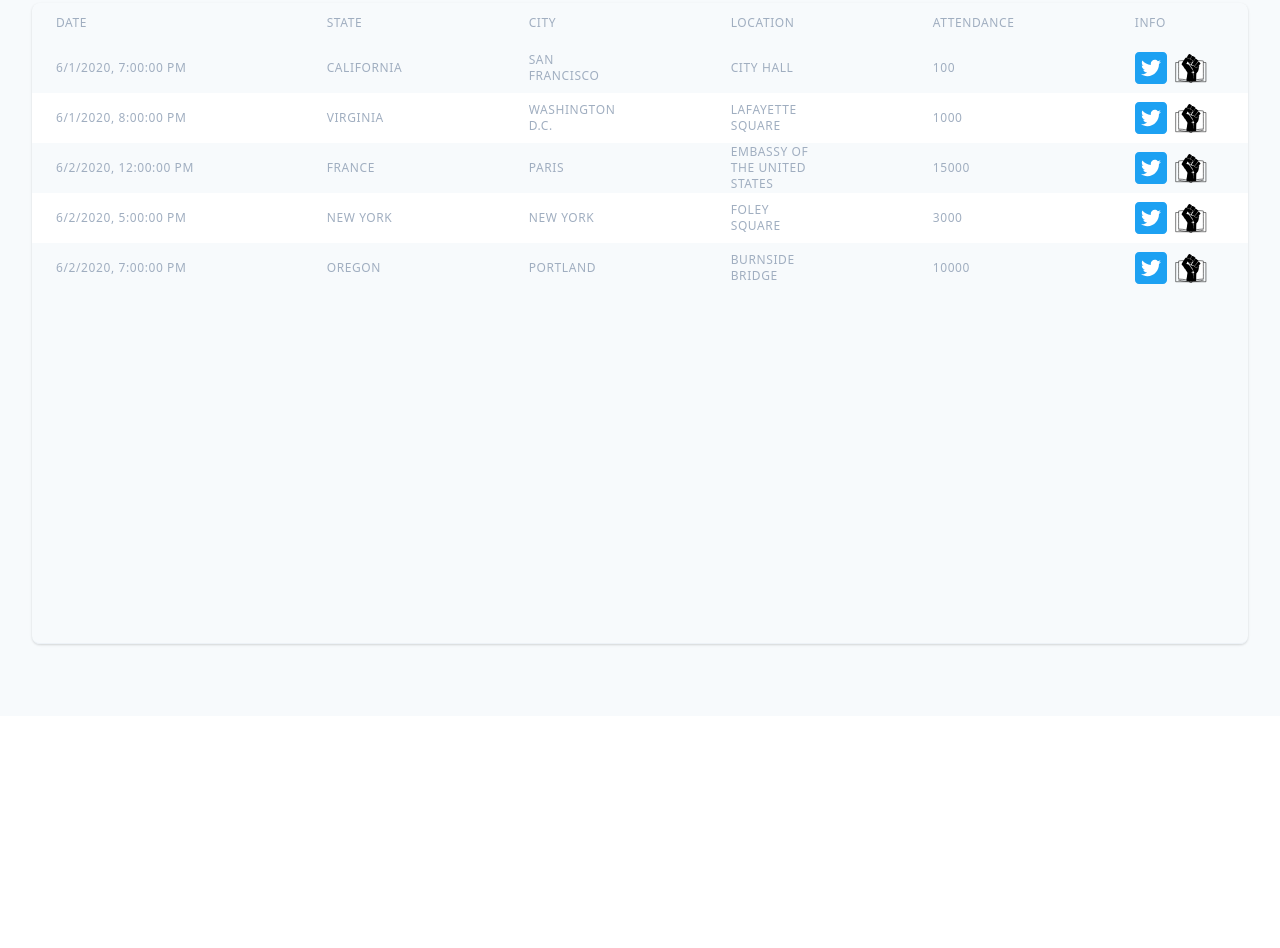
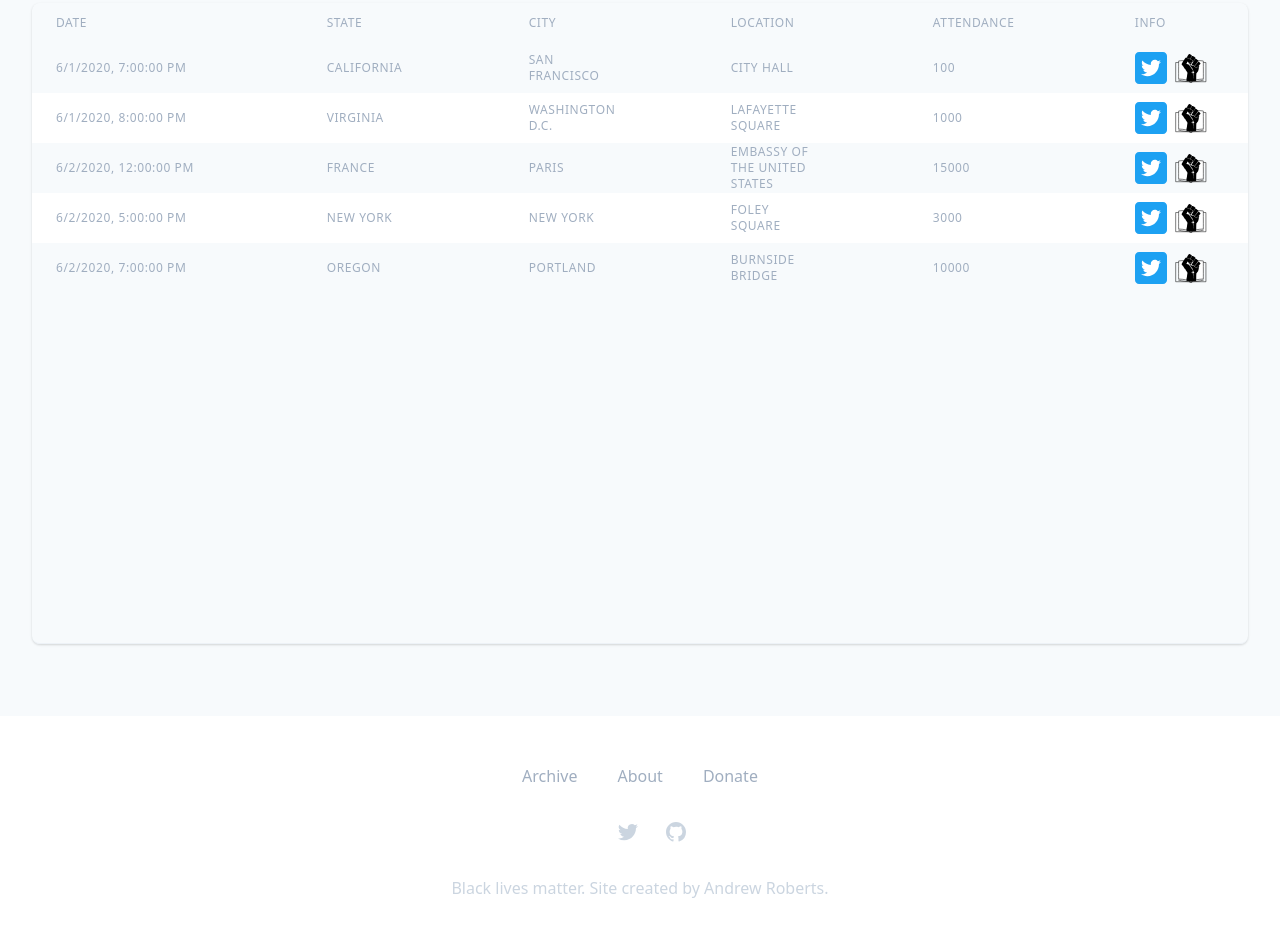
Before and after one commit to andrew-j-roberts/protestingworks.com, a Gatsby site: page /archive in a window 1280 px wide. Shown: the part 171-1119 px from the top of the page. Before the commit the page ends 887 px from the top, so only its background shows below. Built offline with nearby package versions, Linux system fonts and the light colour scheme; Gatsby itself is replaced by a stand-in of ours; some packages are replaced by stand-ins of ours; what @tailwindcss/ui would draw is missing.

Commit message:
Add: SEO component

```diff
--- a/gatsby-config.js
+++ b/gatsby-config.js
@@ -1,7 +1,11 @@
 module.exports = {
   siteMetadata: {
     title: `protestingworks.com`,
+    titleTemplate: "%s · protestingworks.com",
     description: `Preserving and indexing protests`,
+    url: "https://www.protestingworks.com", // No trailing slash allowed!
+    image: "/favicon.png", // Path to your image you placed in the 'static' folder
+    twitterUsername: "@andrew_bytes",
   },
   plugins: [
     `gatsby-plugin-react-helmet`,
--- /dev/null
+++ b/src/components/Footer.js
@@ -0,0 +1,67 @@
+import React from "react";
+import { Link } from "gatsby";
+
+export function Footer() {
+  return (
+    <div className="bg-white">
+      <div className="max-w-screen-xl px-4 py-12 mx-auto overflow-hidden sm:px-6 lg:px-8">
+        <nav className="flex flex-wrap justify-center -mx-5 -my-2">
+          <div className="px-5 py-2">
+            <Link
+              to={"/archive"}
+              className="text-base leading-6 text-gray-500 hover:text-gray-900"
+            >
+              Archive
+            </Link>
+          </div>
+          <div className="px-5 py-2">
+            <Link
+              to={"/about"}
+              className="text-base leading-6 text-gray-500 hover:text-gray-900"
+            >
+              About
+            </Link>
+          </div>
+          <div className="px-5 py-2">
+            <Link
+              to={"/donate"}
+              className="text-base leading-6 text-gray-500 hover:text-gray-900"
+            >
+              Donate
+            </Link>
+          </div>
+        </nav>
+        <div className="flex justify-center mt-8">
+          <a
+            href="https://twitter.com/protestingworks"
+            className="ml-6 text-gray-400 hover:text-gray-500"
+          >
+            <span className="sr-only">Twitter</span>
+            <svg className="w-6 h-6" fill="currentColor" viewBox="0 0 24 24">
+              <path d="M8.29 20.251c7.547 0 11.675-6.253 11.675-11.675 0-.178 0-.355-.012-.53A8.348 8.348 0 0022 5.92a8.19 8.19 0 01-2.357.646 4.118 4.118 0 001.804-2.27 8.224 8.224 0 01-2.605.996 4.107 4.107 0 00-6.993 3.743 11.65 11.65 0 01-8.457-4.287 4.106 4.106 0 001.27 5.477A4.072 4.072 0 012.8 9.713v.052a4.105 4.105 0 003.292 4.022 4.095 4.095 0 01-1.853.07 4.108 4.108 0 003.834 2.85A8.233 8.233 0 012 18.407a11.616 11.616 0 006.29 1.84" />
+            </svg>
+          </a>
+          <a
+            href="https://github.com/andrew-j-roberts/protestingworks.com"
+            className="ml-6 text-gray-400 hover:text-gray-500"
+          >
+            <span className="sr-only">GitHub</span>
+            <svg className="w-6 h-6" fill="currentColor" viewBox="0 0 24 24">
+              <path
+                fillRule="evenodd"
+                d="M12 2C6.477 2 2 6.484 2 12.017c0 4.425 2.865 8.18 6.839 9.504.5.092.682-.217.682-.483 0-.237-.008-.868-.013-1.703-2.782.605-3.369-1.343-3.369-1.343-.454-1.158-1.11-1.466-1.11-1.466-.908-.62.069-.608.069-.608 1.003.07 1.531 1.032 1.531 1.032.892 1.53 2.341 1.088 2.91.832.092-.647.35-1.088.636-1.338-2.22-.253-4.555-1.113-4.555-4.951 0-1.093.39-1.988 1.029-2.688-.103-.253-.446-1.272.098-2.65 0 0 .84-.27 2.75 1.026A9.564 9.564 0 0112 6.844c.85.004 1.705.115 2.504.337 1.909-1.296 2.747-1.027 2.747-1.027.546 1.379.202 2.398.1 2.651.64.7 1.028 1.595 1.028 2.688 0 3.848-2.339 4.695-4.566 4.943.359.309.678.92.678 1.855 0 1.338-.012 2.419-.012 2.747 0 .268.18.58.688.482A10.019 10.019 0 0022 12.017C22 6.484 17.522 2 12 2z"
+                clipRule="evenodd"
+              />
+            </svg>
+          </a>
+        </div>
+        <div className="mt-8">
+          <p className="text-base leading-6 text-center text-gray-400">
+            Black lives matter. Site created by
+            <a href="https://github.com/andrew-j-roberts"> Andrew Roberts</a>.
+          </p>
+        </div>
+      </div>
+    </div>
+  );
+}
--- a/src/components/Layout.js
+++ b/src/components/Layout.js
@@ -1,55 +1,17 @@
 import React from "react";
-import { useSiteMetadata } from "./useSiteMetadata";
-import { Helmet } from "react-helmet";
+import SEO from "./SEO";
 import { Navbar } from "./Navbar";
+import { Footer } from "./Footer";
 
 import "../../tailwind.css";
 
 export function Layout({ children }) {
-  const { title, description } = useSiteMetadata();
-
   return (
     <React.Fragment>
-      <Helmet>
-        <html lang="en" />
-        <title>{title}</title>
-        <meta name="description" content={description} />
-        {/* <link
-          rel="apple-touch-icon"
-          sizes="180x180"
-          href={`${withPrefix("/")}img/apple-touch-icon.png`}
-        />
-        <link
-          rel="icon"
-          type="image/svg"
-          href={SvgInitialsBlock}
-          sizes="32x32"
-        />
-        <link
-          rel="icon"
-          type="image/png"
-          href={`${withPrefix("/")}img/favicon-16x16.png`}
-          sizes="16x16"
-        />
-
-        <link
-          rel="mask-icon"
-          href={`${withPrefix("/")}img/safari-pinned-tab.svg`}
-          color="#ff4400"
-        /> */}
-
-        {/* <meta name="theme-color" content="#fff" />
-        <meta property="og:type" content="business.business" />
-        <meta property="og:title" content={title} />
-        <meta property="og:url" content="/" />
-        <meta
-          property="og:image"
-          content={`${withPrefix("/")}img/og-image.jpg`}
-        /> */}
-      </Helmet>
-      <div className="max-w-full min-h-screen bg-gray-100">
+      <div className="flex flex-col max-w-full min-h-screen bg-gray-100">
         <Navbar />
-        <div className="py-10">{children}</div>
+        <div className="flex-grow py-10">{children}</div>
+        <Footer />
       </div>
     </React.Fragment>
   );
--- /dev/null
+++ b/src/components/SEO.js
@@ -0,0 +1,76 @@
+import React from "react";
+import { Helmet } from "react-helmet";
+import { useLocation } from "@reach/router";
+import { useStaticQuery, graphql } from "gatsby";
+import FavIcon from "./favicon.png";
+
+const SEO = ({ title, description, image, article }) => {
+  const { pathname } = useLocation();
+  const { site } = useStaticQuery(query);
+
+  const {
+    defaultTitle,
+    titleTemplate,
+    defaultDescription,
+    siteUrl,
+    defaultImage,
+    twitterUsername,
+  } = site.siteMetadata;
+
+  const seo = {
+    title: title || defaultTitle,
+    description: description || defaultDescription,
+    image: `${siteUrl}${image || defaultImage}`,
+    url: `${siteUrl}${pathname}`,
+  };
+
+  return (
+    <Helmet title={seo.title} titleTemplate={titleTemplate}>
+      <meta name="description" content={seo.description} />
+      <meta name="image" content={seo.image} />
+
+      {seo.url && <meta property="og:url" content={seo.url} />}
+
+      {(article ? true : null) && <meta property="og:type" content="article" />}
+
+      {seo.title && <meta property="og:title" content={seo.title} />}
+
+      {seo.description && (
+        <meta property="og:description" content={seo.description} />
+      )}
+
+      {seo.image && <meta property="og:image" content={seo.image} />}
+
+      <meta name="twitter:card" content="summary_large_image" />
+
+      {twitterUsername && (
+        <meta name="twitter:creator" content={twitterUsername} />
+      )}
+
+      {seo.title && <meta name="twitter:title" content={seo.title} />}
+
+      {seo.description && (
+        <meta name="twitter:description" content={seo.description} />
+      )}
+
+      {seo.image && <meta name="twitter:image" content={seo.image} />}
+    </Helmet>
+  );
+};
+
+export default SEO;
+
+const query = graphql`
+  query SEO {
+    site {
+      siteMetadata {
+        defaultTitle: title
+        titleTemplate
+        defaultDescription: description
+        siteUrl: url
+        defaultImage: image
+        twitterUsername
+      }
+    }
+  }
+`;
--- a/src/pages/about/index.js
+++ b/src/pages/about/index.js
@@ -3,11 +3,13 @@
  */
 
 import React from "react";
+import SEO from "../../components/SEO";
 import { Layout } from "../../components/Layout";
 
 export default function AboutPage() {
   return (
     <Layout>
+      <SEO title="About" />
       <header>
         <div class="max-w-7xl mx-auto px-4 sm:px-6 lg:px-8">
           <h1 class="text-3xl font-bold leading-tight text-gray-900">About</h1>
--- a/src/pages/archive/index.js
+++ b/src/pages/archive/index.js
@@ -3,6 +3,7 @@
  */
 
 import React from "react";
+import SEO from "../../components/SEO";
 import { Link } from "gatsby";
 import { useArchive } from "../../components/useArchive";
 import { FixedSizeList as List } from "react-window";
@@ -17,6 +18,7 @@
 
   return (
     <Layout>
+      <SEO title="Archive" />
       <header>
         <div className="px-4 mx-auto max-w-7xl sm:px-6 lg:px-8">
           <h1 className="text-3xl font-bold leading-tight text-gray-900">
--- a/src/pages/donate/index.js
+++ b/src/pages/donate/index.js
@@ -3,14 +3,13 @@
  */
 
 import React from "react";
-import { useStaticQuery, graphql, Link } from "gatsby";
-import { searchAndSort } from "../../components/search-and-sort";
+import SEO from "../../components/SEO";
 import { Layout } from "../../components/Layout";
-import { Map } from "../../components/ProtestMap";
 
 export default function DonatePage() {
   return (
     <Layout>
+      <SEO title="Donate" />
       <header>
         <div class="max-w-7xl mx-auto px-4 sm:px-6 lg:px-8">
           <h1 class="text-3xl font-bold leading-tight text-gray-900">Donate</h1>
--- a/src/pages/index.js
+++ b/src/pages/index.js
@@ -3,12 +3,14 @@
  */
 
 import React from "react";
+import SEO from "../components/SEO";
 import { Layout } from "../components/Layout";
 import { ProtestMap } from "../components/ProtestMap";
 
 export default function IndexPage() {
   return (
     <Layout>
+      <SEO title="Map" />
       <header>
         <div className="px-4 mx-auto max-w-7xl sm:px-6 lg:px-8">
           <h1 className="text-3xl font-bold leading-tight text-gray-900">
```
Also changed, not shown: src/components/favicon.png (added).
